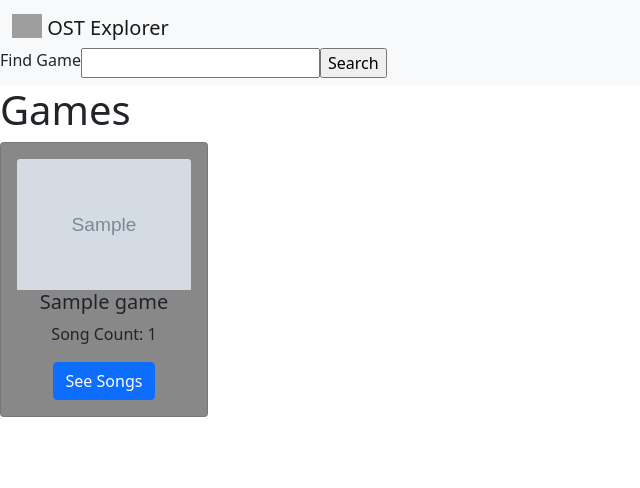
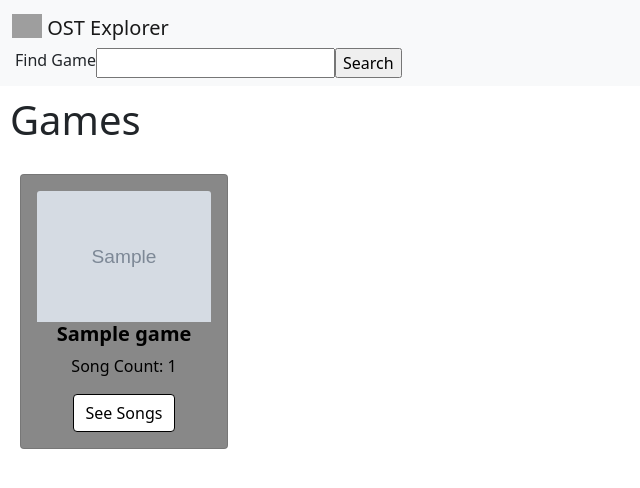
Before and after one commit to FinnWright/ostexp2, a Django app: page / in a window 1280 px wide. Shown: the top 488 px of the page, without its empty margins (0-640 px from the left). Run offline with Django 4.2, Linux system fonts and the light colour scheme; tables that the repository leaves empty hold one stand-in row (values such as "Sample post"); grey boxes marked "Sample" are stand-in pictures; grey boxes are pictures that could not be loaded.

Commit message:
Updated CSS

```diff
--- a/games/models.py
+++ b/games/models.py
@@ -17,6 +17,7 @@ class Song(models.Model):
     ost_index = models.IntegerField()
     description = models.CharField(max_length=2083)
     game = models.ForeignKey(Game, on_delete=models.CASCADE)
+    color = models.CharField(max_length=10)
 
     def __str__(self) -> str:
         return self.name
--- a/games/templates/base.html
+++ b/games/templates/base.html
@@ -19,7 +19,7 @@
         OST Explorer
       </a>
     </div>
-    <form class="d-flex">
+    <form class="d-flex" style="margin-left: 15px;">
         <form action="/gameSearch">
           <label for="gameSearch">Find Game</label>
           <input type="search" name="search" id="gameSearch">
--- a/games/templates/index.html
+++ b/games/templates/index.html
@@ -9,17 +9,17 @@
 </head>
 <body>
     {% block content %}
-    <h1>Games</h1>
+    <h1 style="margin:10px">Games</h1>
     <div class="row">
         {% for game in games %}
             <div class="col">
-            <div class="card" style="width: 13rem; background-color: var(--color); --color : {{game.color}}">
+            <div class="card" style="width: 13rem; background-color: var(--color); margin: 20px; --color : {{game.color}}">
                 <div class="card-body">
                     <img src="{{ game.img }}" class="card-img-top" alt="Picture of game">
                     <center>
-                        <h5 class="card-title">{{ game.name }}</h5>
-                        <p class="card-text">Song Count: {{ game.song_count }}</p>
-                        <a href="/{{ game.name }}" class="btn btn-primary">See Songs</a>
+                        <h5 class="card-title" style="color: black;"><b>{{ game.name }}</b></h5>
+                        <p class="card-text" style="color: black;">Song Count: {{ game.song_count }}</p>
+                        <a href="/{{ game.name }}" class="btn btn-primary" style="color: black; background-color: white; border-color: black;">See Songs</a>
                     </center>
                 </div>
             </div>
```
Also changed, not shown: games/templates/songs.html (+6 -4 lines), games/migrations/0005_song_color.py (added).
